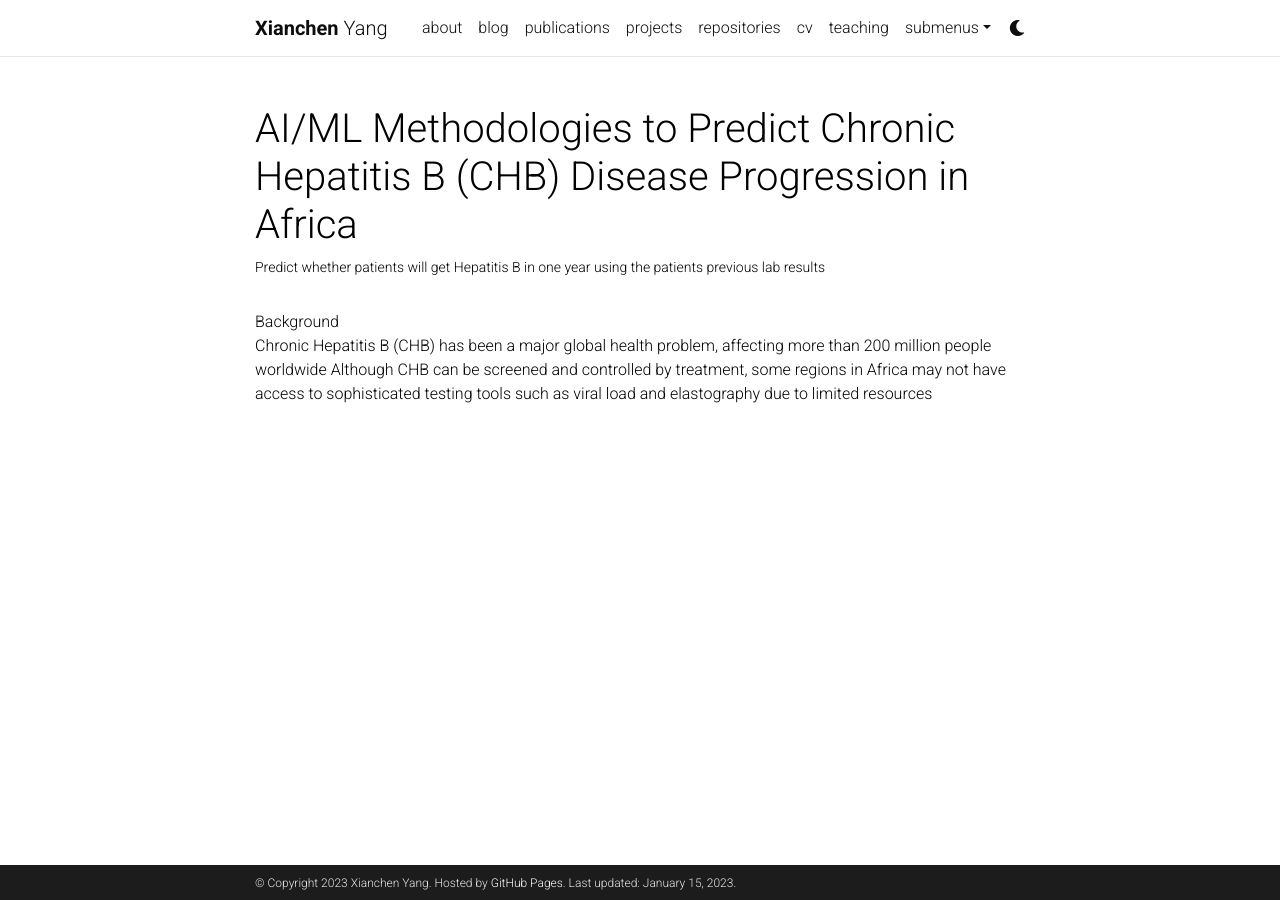
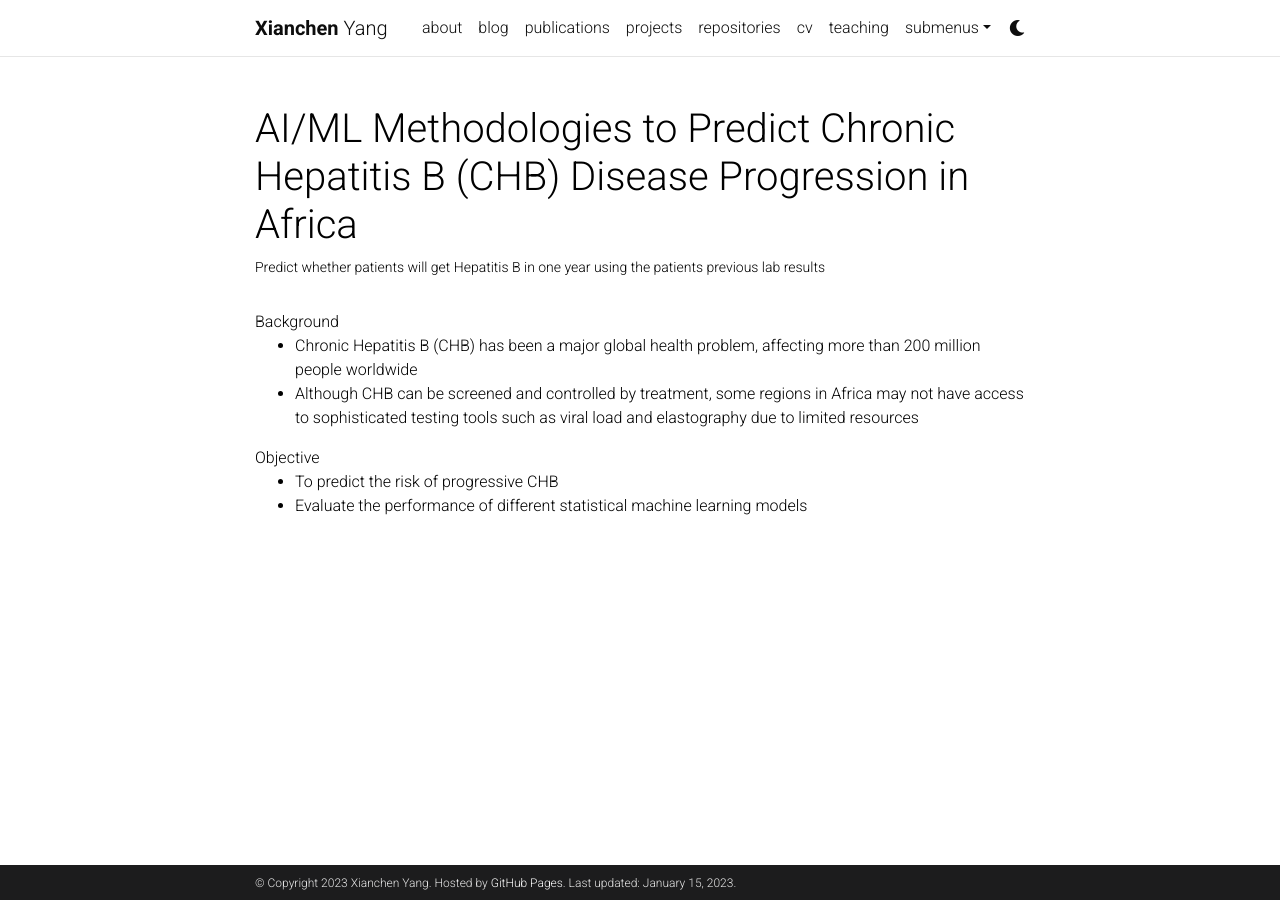
Before and after one commit to Samantha0086/Samantha0086.github.io, a Jekyll site: the page built from _projects/1_project.md, in a window 1280 px wide. Built offline with Jekyll 4.4.1, drawn with Linux system fonts in a browser that asks for light colours; comment, search, counter and statistics services are not loaded; a style sheet for code colours, icons or effects is not loaded.

Commit message:
Update 1_project.md

```diff
--- a/_projects/1_project.md
+++ b/_projects/1_project.md
@@ -6,11 +6,22 @@ img: assets/img/hepb.jpeg
 importance: 1
 category: Research
 ---
-<h> Background
+<h>
+  Background
 </h>
 
-<p>
-Chronic Hepatitis B (CHB) has been a major global health problem, affecting more than 200 million people worldwide
+<ul>
+  <li>Chronic Hepatitis B (CHB) has been a major global health problem, affecting more than 200 million people worldwide</li>
+  <li>Although CHB can be screened and controlled by treatment, some regions in Africa may not have access to sophisticated testing tools such as viral load and elastography due to limited resources
+  </li>
+</ul>
 
-Although CHB can be screened and controlled by treatment, some regions in Africa may not have access to sophisticated testing tools such as viral load and elastography due to limited resources
-</p>
+
+<h>
+  Objective
+</h>
+
+<ul>
+  <li>To predict the risk of progressive CHB</li>
+  <li>Evaluate the performance of different statistical machine learning models </li>
+</ul>
```
